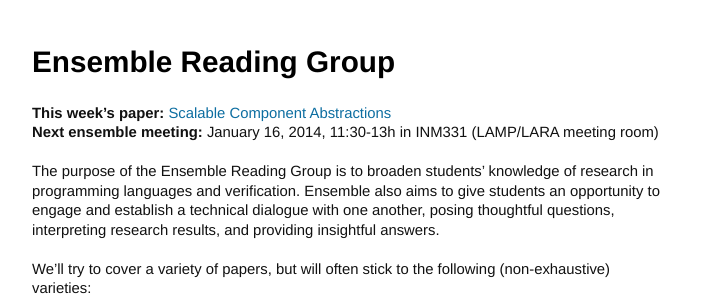
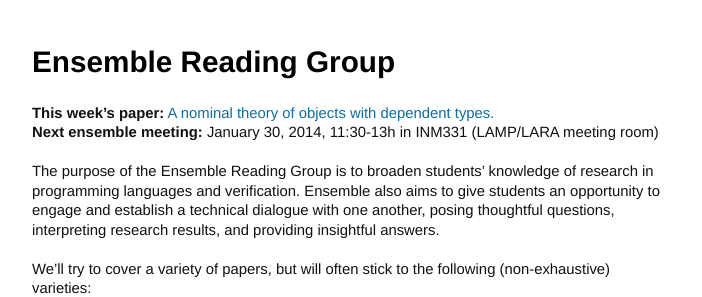
Before and after one commit to lampepfl/ensemble, a Jekyll site: the page built from index.md, in a window 1280 px wide. Shown: the top 297 px of the page, without its empty margins (288-990 px from the left). Built offline with Jekyll 4.4.1, drawn with Linux system fonts in a browser that asks for light colours; Markdown is read by kramdown in place of the engine named in the settings.

Commit message:
Updating the reading group for the 30th Jan meeting.

```diff
--- a/_config.yml
+++ b/_config.yml
@@ -2,8 +2,8 @@ markdown: rdiscount
 
 title: Ensemble Reading Group | LAMP/LARA EPFL
 
-papertitle: Scalable Component Abstractions
-paperurl: http://lampwww.epfl.ch/~odersky/papers/ScalableComponent.pdf
-nextmeetingdate: "January 16, 2014"
+papertitle: A nominal theory of objects with dependent types.
+paperurl: http://link.springer.com/chapter/10.1007/978-3-540-45070-2_10
+nextmeetingdate: "January 30, 2014"
 nextmeetingtime: "11:30-13h"
 nextmeetingloc: "INM331 (LAMP/LARA meeting room)"
```
